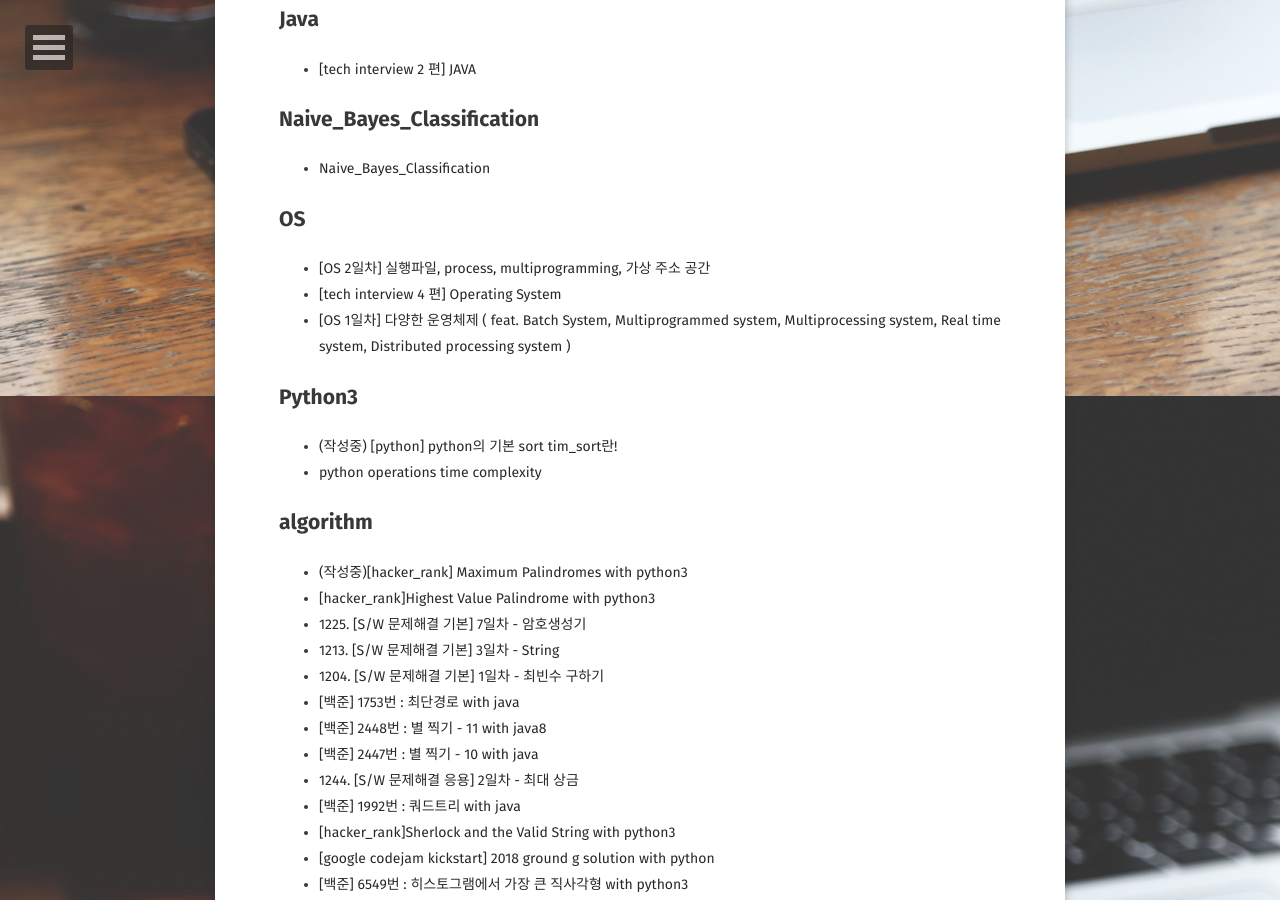
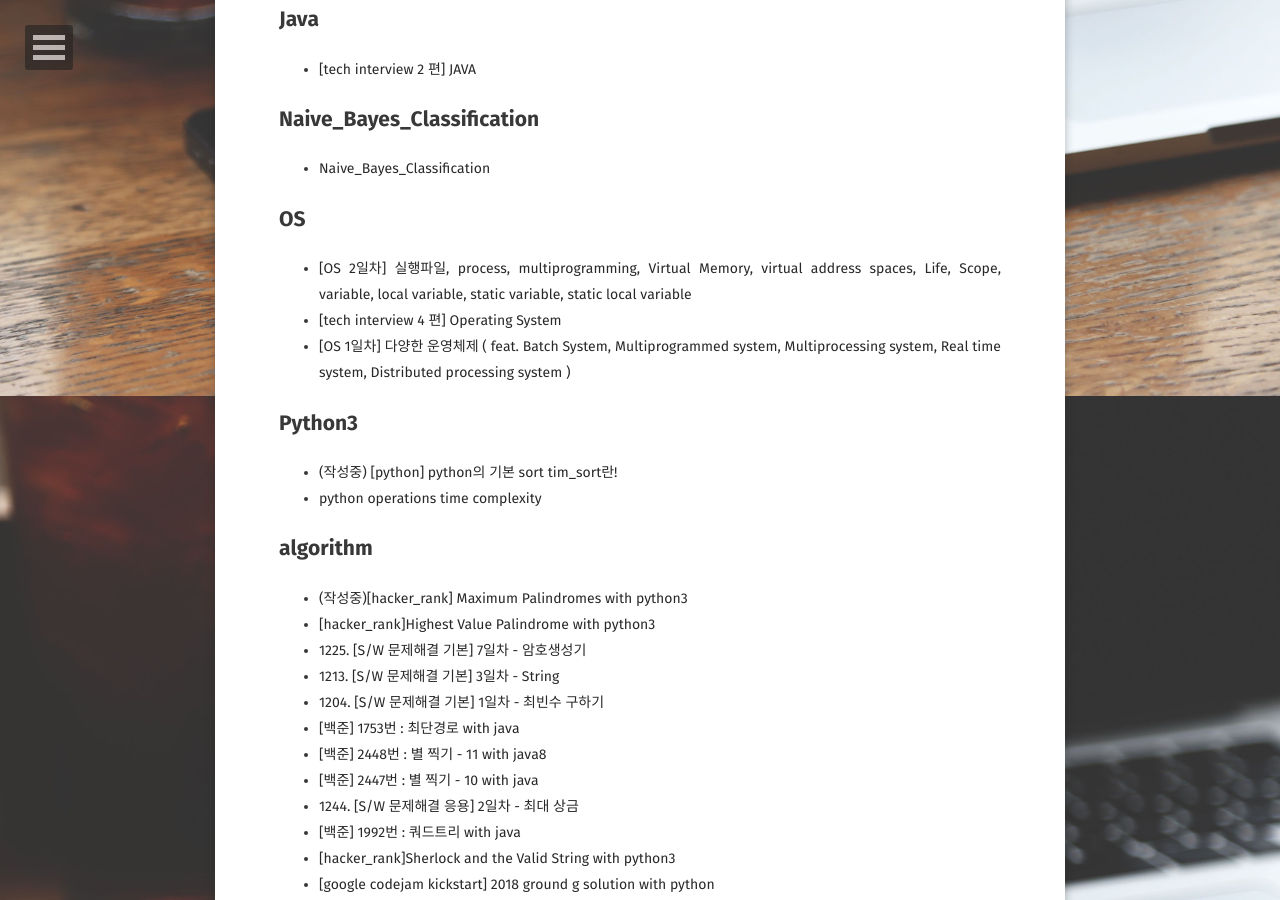
Before and after one commit to JoosJuliet/joosjuliet.github.io, a Jekyll site: the page built from tags/index.html, in a window 1280 px wide and 900 px high, scrolled down 1404 px. Built offline with Jekyll 4.4.1, drawn with Linux system fonts in a browser that asks for light colours; some web fonts are replaced; some of the changed text lies outside the part shown.

Commit message:
title 업뎃 및 가독성 업뎃

```diff
--- a/_posts/2019-01-04-os2.md
+++ b/_posts/2019-01-04-os2.md
@@ -1,7 +1,7 @@
 ---
 layout: post
 section-type: post
-title: "[OS 2일차] 실행파일, process, multiprogramming, 가상 주소 공간"
+title: "[OS 2일차] 실행파일, process, multiprogramming, Virtual Memory, virtual address spaces, Life, Scope, variable, local variable, static variable, static local variable "
 category: OS
 tags: [ 'computer_science', 'OS', '글또2기', 'process' ]
 comments: true
```
